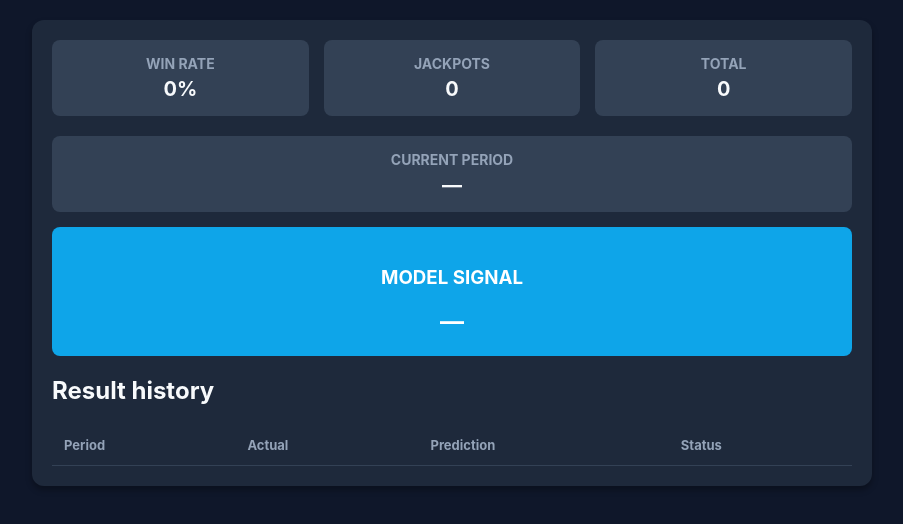
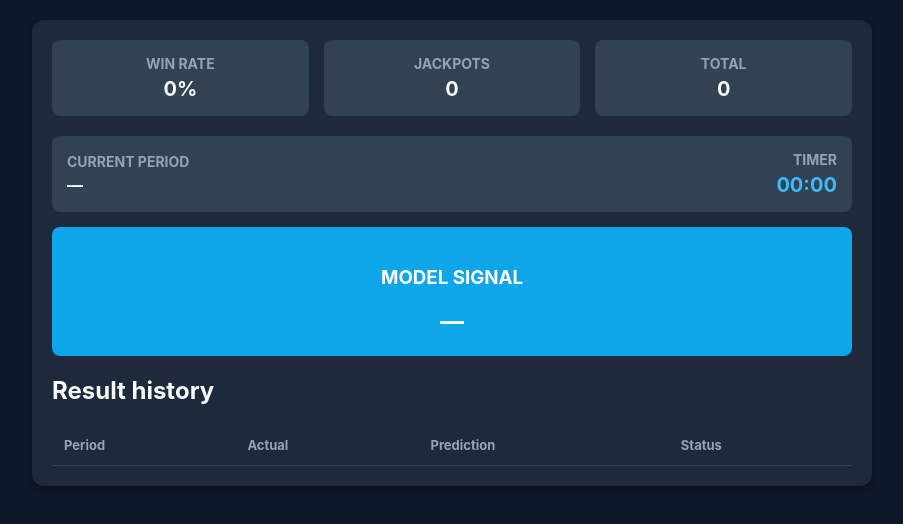
Before and after one commit to jay11213/prediction-hack, a website: page index.html in a window 1280 px wide. Shown: the whole page, without its empty margins (188-1091 px from the left). Drawn offline with Linux system fonts and the light colour scheme; no server answers.

Commit message:
Update index.html

```diff
--- a/index.html
+++ b/index.html
@@ -114,9 +114,15 @@
             </div>
         </div>
 
-        <div class="stat-card" style="margin-bottom: 15px;">
-            <h3>CURRENT PERIOD</h3>
-            <div id="current-period" class="value">—</div>
+        <div class="stat-card" style="margin-bottom: 15px; display: flex; justify-content: space-between; align-items: center;">
+            <div style="text-align: left;">
+                <h3>CURRENT PERIOD</h3>
+                <div id="current-period" class="value" style="font-size: 16px;">—</div>
+            </div>
+            <div style="text-align: right;">
+                <h3>TIMER</h3>
+                <div id="timer" class="value" style="color: #38bdf8;">00:00</div>
+            </div>
         </div>
 
         <div class="signal-box">
```
